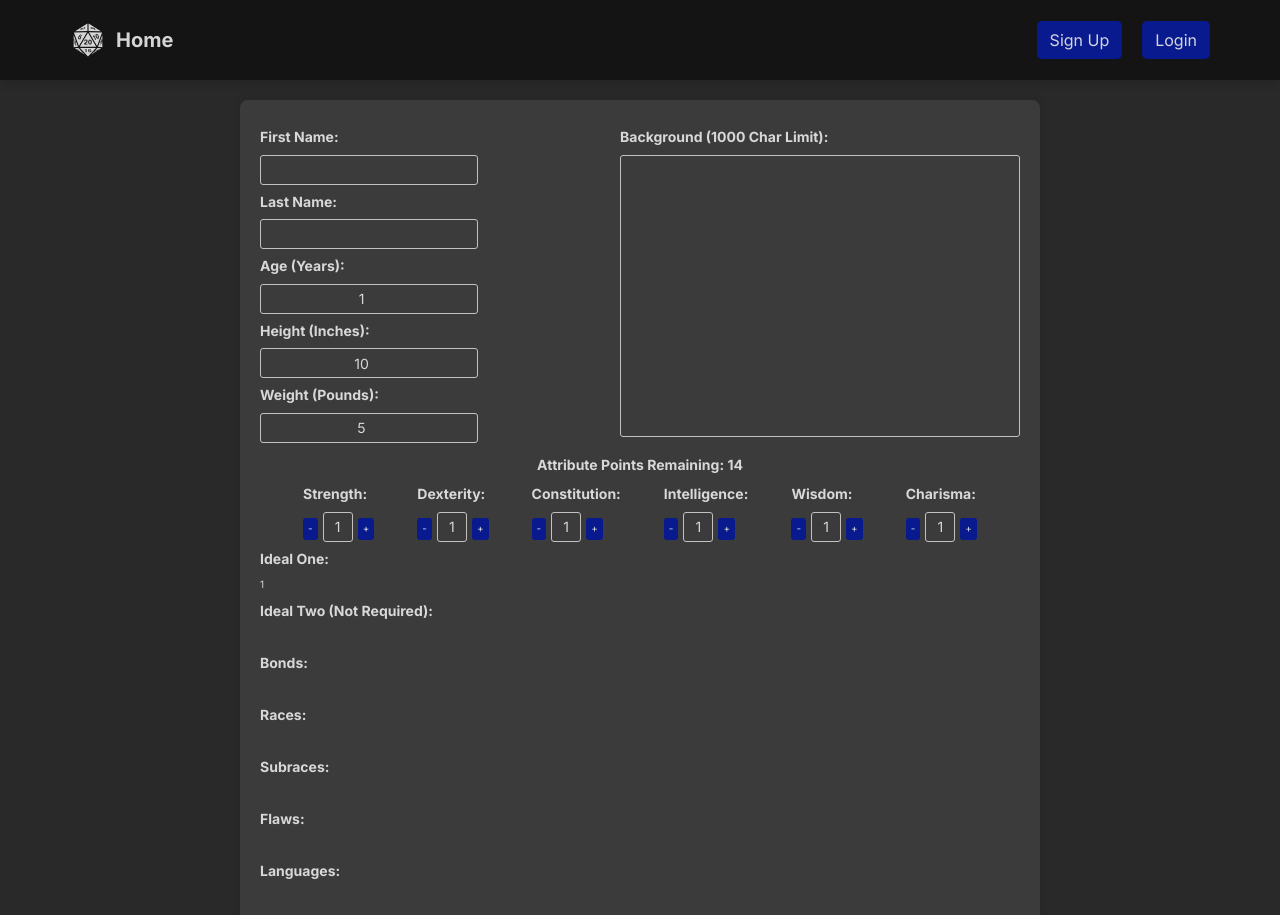
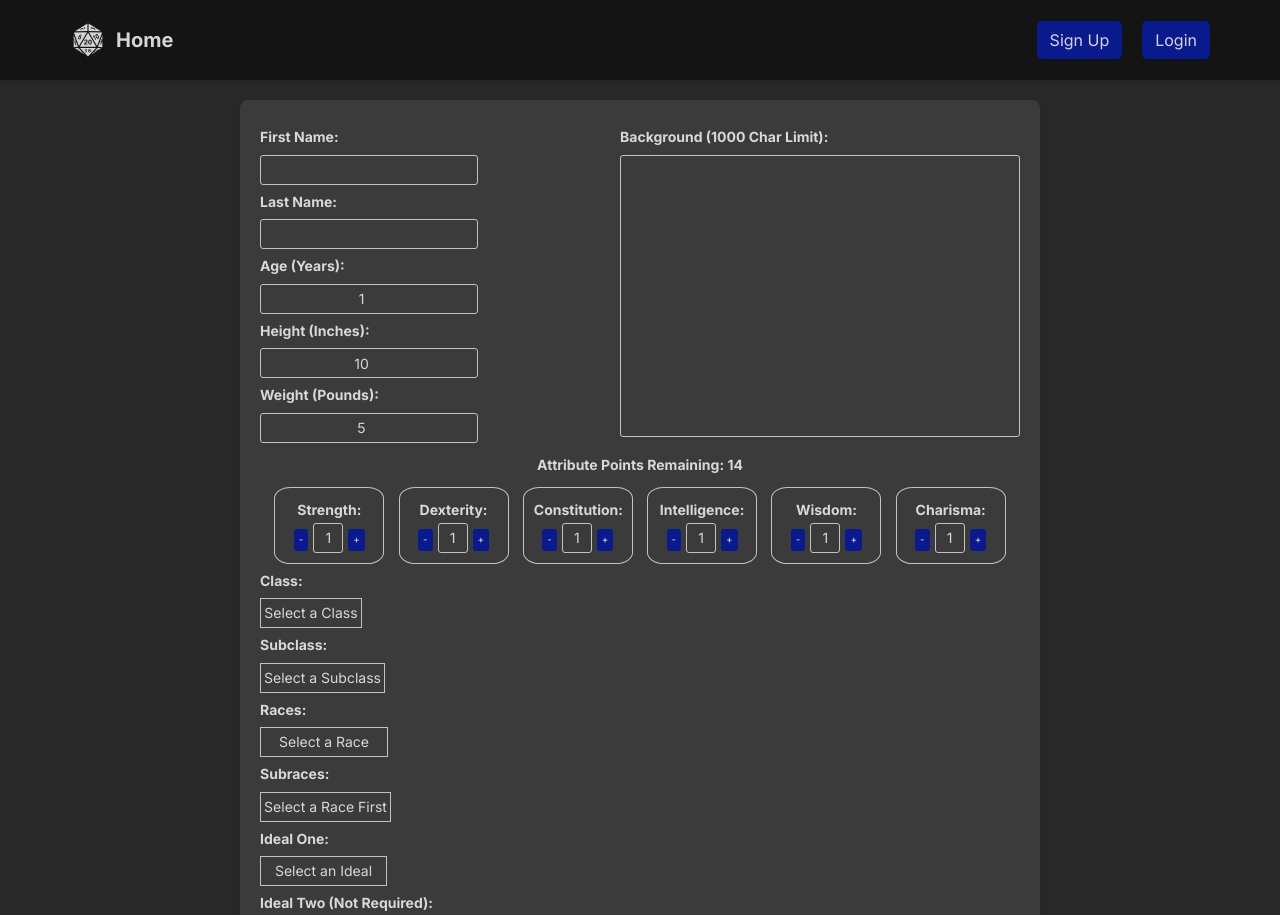
Before and after one commit to Xnrrrrrr/DND, a React (Vite) app in the folder frontend/: page /character-sheet in a window 1280 px wide. Shown: the top 915 px of the page. Built offline with nearby package versions, Linux system fonts and the light colour scheme; a web font is replaced by a local one.

Commit message:
Added home page and added more content to char sheet

```diff
--- a/frontend/src/App.jsx
+++ b/frontend/src/App.jsx
@@ -12,6 +12,7 @@ import './pages/Landing/Landing.css';
 import './pages/Login/Login.css';
 import './pages/SignUp/SignUp.css';
 import './pages/CharacterSheet/CharacterSheet.css'
+import './pages/Home/Home.css'
 
 const App = () => {
 	return (
--- a/frontend/src/index.css
+++ b/frontend/src/index.css
@@ -190,6 +190,24 @@ textarea {
     font-size: 1.2rem;
 }
 
+select {
+    border: 1px solid var(--theme-grey-200);
+    padding: 0.2rem 0.3rem 0rem;
+    font-size: 1.4rem;
+    height: 3rem;
+    text-align: center;
+    cursor: pointer;
+}
+
+option {
+    font-size: 1.4rem;
+    background-color: var(--theme-grey-o-600);
+}
+
+option:nth-child(even) {
+    background-color: var(--theme-grey-o-500);
+}
+
 ::-webkit-scrollbar {
     width: 8px;
 }
--- a/frontend/src/main.jsx
+++ b/frontend/src/main.jsx
@@ -11,7 +11,7 @@ import {
 import store from './store.js';
 import { Provider } from 'react-redux';
 
-import { Landing, Login, SignUp, CharacterSheet } from "./pages";
+import { Landing, Login, SignUp, CharacterSheet, Home } from "./pages";
 
 const router = createBrowserRouter(
 	createRoutesFromElements(
@@ -20,6 +20,7 @@ const router = createBrowserRouter(
 			<Route path="/login" element={<Login />} />
 			<Route path="/sign-up" element={<SignUp />} />
 			{/* Private Routes */}
+			<Route path="/home" element={<Home />} />
 			<Route path="/character-sheet" element={<CharacterSheet />} />
 		</Route>
 	)
--- a/frontend/src/pages/CharacterSheet/CharacterSheet.css
+++ b/frontend/src/pages/CharacterSheet/CharacterSheet.css
@@ -10,6 +10,12 @@
 .character-sheet-container form {
 	display: flex;
 	flex-direction: column;
+}
+
+.character-sheet-container form label {
+    display: block;
+    font-weight: bold;
+    margin: 0.5rem 0rem;
 }
 
 .character-sheet-top {
@@ -46,6 +52,19 @@
     justify-content: space-evenly;
 }
 
+.character-sheet-attribute-bottom div label {
+    margin: 0rem;
+}
+
+.character-sheet-attribute-bottom div {
+    width: 11rem;
+    border: 1px solid var(--theme-grey-200);
+    border-radius: 15%;
+    margin-top: 1rem;
+    padding: 1rem;
+    text-align: center;
+}
+
 .character-sheet-attribute-bottom div input {
     -moz-appearance: textfield;
     width: 3rem;
@@ -77,13 +96,8 @@
     margin-right: 0.5rem;
 }
 
-.character-sheet-container form label {
-    display: block;
-    font-weight: bold;
-    margin: 0.5rem 0rem;
-}
-
 .character-sheet-submit-btn {
+    margin-top: 1rem;
     padding: 1rem 2rem;
     background-color: var(--theme-blue-600);
     color: var(--theme-grey-o-100);
--- a/frontend/src/pages/CharacterSheet/CharacterSheet.jsx
+++ b/frontend/src/pages/CharacterSheet/CharacterSheet.jsx
@@ -3,6 +3,249 @@ import { Link, useNavigate } from "react-router-dom";
 import { Header } from "../../components";
 
 const maxAttributePoints = 20;
+
+const idealsArray = [
+	"Adventurous",
+	"Ambition",
+	"Charity",
+	"Compassion",
+	"Fairness",
+	"Freedom",
+	"Honor",
+	"Justice",
+	"Knowledge",
+	"Love",
+	"Loyalty",
+	"Perseverance",
+	"Self-Improvement",
+	"Tradition",
+	"Truth",
+	"Wealth",
+	"Wisdom",
+];
+
+const bondsArray = [
+	"Family",
+	"Mentor",
+	"Homeland",
+	"Artifact",
+	"Heirloom",
+	"Oath",
+	"Revenge",
+	"Justice",
+	"Love",
+];
+
+const classesArray = [
+	"Barbarian",
+	"Bard",
+	"Cleric",
+	"Druid",
+	"Fighter",
+	"Monk",
+	"Paladin",
+	"Ranger",
+	"Rogue",
+	"Sorcerer",
+	"Warlock",
+	"Wizard",
+	"Artificer",
+];
+
+const subclasses = {
+	Barbarian: [
+		"Path of the Berserker",
+		"Path of the Totem Warrior",
+		"Path of the Ancestral Guardian",
+		"Path of the Storm Herald",
+		"Path of the Zealot",
+		"Path of the Beast",
+		"Path of Wild Magic",
+	],
+	Bard: [
+		"College of Lore",
+		"College of Valor",
+		"College of Glamour",
+		"College of Swords",
+		"College of Whispers",
+		"College of Creation",
+		"College of Eloquence",
+	],
+	Cleric: [
+		"Knowledge Domain",
+		"Life Domain",
+		"Light Domain",
+		"Nature Domain",
+		"Tempest Domain",
+		"Trickery Domain",
+		"War Domain",
+		"Death Domain",
+		"Arcana Domain",
+		"Forge Domain",
+		"Grave Domain",
+		"Order Domain",
+		"Peace Domain",
+		"Twilight Domain",
+	],
+	Druid: [
+		"Circle of the Land",
+		"Circle of the Moon",
+		"Circle of Dreams",
+		"Circle of the Shepherd",
+		"Circle of Spores",
+		"Circle of Stars",
+		"Circle of Wildfire",
+	],
+	Fighter: [
+		"Champion",
+		"Battle Master",
+		"Eldritch Knight",
+		"Arcane Archer",
+		"Cavalier",
+		"Samurai",
+		"Psi Warrior",
+		"Echo Knight",
+	],
+	Monk: [
+		"Way of the Open Hand",
+		"Way of Shadow",
+		"Way of the Four Elements",
+		"Way of the Drunken Master",
+		"Way of the Kensei",
+		"Way of the Sun Soul",
+		"Way of the Long Death",
+		"Way of the Astral Self",
+		"Way of Mercy",
+	],
+	Paladin: [
+		"Oath of Devotion",
+		"Oath of the Ancients",
+		"Oath of Vengeance",
+		"Oath of Conquest",
+		"Oath of Redemption",
+		"Oath of Glory",
+		"Oath of the Crown",
+		"Oath of the Watchers",
+	],
+	Ranger: [
+		"Hunter",
+		"Beast Master",
+		"Gloom Stalker",
+		"Horizon Walker",
+		"Monster Slayer",
+		"Fey Wanderer",
+		"Swarmkeeper",
+	],
+	Rogue: [
+		"Thief",
+		"Assassin",
+		"Arcane Trickster",
+		"Mastermind",
+		"Swashbuckler",
+		"Inquisitive",
+		"Scout",
+		"Soulknife",
+	],
+	Sorcerer: [
+		"Draconic Bloodline",
+		"Wild Magic",
+		"Divine Soul",
+		"Shadow Magic",
+		"Storm Sorcery",
+		"Aberrant Mind",
+		"Clockwork Soul",
+	],
+	Warlock: [
+		"Archfey",
+		"Fiend",
+		"Great Old One",
+		"Hexblade",
+		"Celestial",
+		"Fathomless",
+		"Genie",
+	],
+	Wizard: [
+		"School of Abjuration",
+		"School of Conjuration",
+		"School of Divination",
+		"School of Enchantment",
+		"School of Evocation",
+		"School of Illusion",
+		"School of Necromancy",
+		"School of Transmutation",
+		"Bladesinging",
+		"War Magic",
+		"Chronurgy Magic",
+		"Graviturgy Magic",
+	],
+	Artificer: ["Alchemist", "Armorer", "Artillerist", "Battle Smith"],
+};
+
+const racesArray = [
+	"Dragonborn",
+	"Dwarf",
+	"Elf",
+	"Gnome",
+	"Half-Elf",
+	"Half-Orc",
+	"Halfling",
+	"Human",
+	"Tiefling",
+	"Aasimar",
+	"Goliath",
+	"Tabaxi",
+	"Genasi",
+	"Firbolg",
+	"Lizardfolk",
+	"Kenku",
+	"Yuan-ti Pureblood",
+	"Triton",
+	"Bugbear",
+	"Hobgoblin",
+	"Goblin",
+	"Kobold",
+	"Minotaur",
+	"Centaur",
+	"Satyr",
+	"Leonin",
+	"Loxodon",
+	"Simic Hybrid",
+	"Vedalken",
+	"Warforged",
+	"Changeling",
+	"Shifter",
+	"Kalashtar",
+	"Orc",
+	"Fairy",
+	"Hadozee",
+	"Autognome",
+	"Plasmoid",
+	"Thri-Kreen",
+	"Harengon",
+	"Owlin",
+	"Verdan",
+	"Gith",
+	"Grung",
+];
+
+const subracesObj = {
+	Dwarf: ["Hill Dwarf", "Mountain Dwarf"],
+	Elf: [
+		"High Elf",
+		"Wood Elf",
+		"Dark Elf (Drow)",
+		"Eladrin",
+		"Sea Elf",
+		"Shadar-Kai",
+	],
+	Gnome: ["Forest Gnome", "Rock Gnome", "Deep Gnome"],
+	Haffling: ["Lightfoot Halfling", "Stout Halfling", "Ghostwise Halfling"],
+	Tiefling: ["Feral Tiefling", "Asmodeus", "Zariel", "Levistus"],
+	Aasimar: ["Protector Aasimar", "Scourge Aasimar", "Fallen Aasimar"],
+	Genasi: ["Air Genasi", "Earth Genasi", "Fire Genasi", "Water Genasi"],
+	Shifter: ["Beasthide", "Longtooth", "Swiftstride", "Wildhunt"],
+	Gith: ["Githyanki", "Githzerai"],
+};
 
 const CharacterSheet = () => {
 	const [characterFirstName, setCharacterFirstName] = useState("");
@@ -11,6 +254,8 @@ const CharacterSheet = () => {
 	const [height, setHeight] = useState(10);
 	const [weight, setWeight] = useState(5);
 	const [background, setBackground] = useState("");
+	const [primaryClass, setPrimaryClass] = useState("");
+	const [subclass, setSubclass] = useState("");
 	const [idealOne, setIdealOne] = useState("");
 	const [idealTwo, setIdealTwo] = useState("");
 	const [bonds, setBonds] = useState("");
@@ -54,6 +299,25 @@ const CharacterSheet = () => {
 			return;
 		}
 		attributeSetter(currentValue + change);
+	};
+
+	const handleClassChange = (e) => {
+		setPrimaryClass(e.target.value);
+		setSubclass(""); // Reset subclass when a new class is selected
+	};
+
+	const handleIdealOneChange = (e) => {
+		setIdealOne(e.target.value);
+		if (idealTwo === e.target.value) {
+			setIdealTwo("");
+		}
+	};
+
+	const handleIdealTwoChange = (e) => {
+		setIdealTwo(e.target.value);
+		if (idealOne === e.target.value) {
+			setIdealOne("");
+		}
 	};
 
 	const submitHandler = async (e) => {
@@ -367,14 +631,84 @@ const CharacterSheet = () => {
 					</div>
 					<div></div>
 					<div>
+						<label htmlFor="primaryClass">Class:</label>
+						<select
+							id="primaryClass"
+							value={primaryClass}
+							onChange={handleClassChange}
+						>
+							<option value="">Select a Class</option>
+							{classesArray.map((c) => (
+								<option key={c} value={c}>
+									{c}
+								</option>
+							))}
+						</select>
+					</div>
+					<div>
+						<label htmlFor="subClass">Subclass:</label>
+						<select
+							id="subClass"
+							value={subclass}
+							onChange={(e) => setSubclass(e.target.value)}
+							disabled={!primaryClass}
+						>
+							<option value="">Select a Subclass</option>
+							{primaryClass &&
+								subclasses[primaryClass]?.map((sc) => (
+									<option key={sc} value={sc}>
+										{sc}
+									</option>
+								))}
+						</select>
+					</div>
+					<div>
+						<label htmlFor="races">Races:</label>
+						<select
+							id="races"
+							value={races}
+							onChange={(e) => setRaces(e.target.value)}
+						>
+							<option value="">Select a Race</option>
+							{racesArray.map((r) => (
+								<option key={r} value={r}>
+									{r}
+								</option>
+							))}
+						</select>
+					</div>
+					<div>
+						<label htmlFor="subraces">Subraces:</label>
+						<select
+							id="subraces"
+							value={subraces}
+							onChange={(e) => setSubraces(e.target.value)}
+							disabled={!races}
+						>
+							<option value="">Select a Race First</option>
+							{races &&
+								subracesObj[races]?.map((sr) => (
+									<option key={sr} value={sr}>
+										{sr}
+									</option>
+								))}
+						</select>
+					</div>
+					<div>
 						<label htmlFor="idealOne">Ideal One:</label>
 						<select
 							id="idealOne"
 							value={idealOne}
-							onChange={(e) => setIdealOne(e.target.value)}
+							onChange={handleIdealOneChange}
 						>
-							<option>1</option>
-							<option>2</option>
+							<option value="">Select an Ideal</option>
+							{idealsArray
+								.filter((ideal) => ideal !== idealTwo)
+								.map((ideal) => (
+									<option key={ideal} value={ideal}>
+										{ideal}
+									</option>
+								))}
 						</select>
 					</div>
 					<div>
@@ -384,9 +718,16 @@ const CharacterSheet = () => {
 						<select
 							id="idealTwo"
 							value={idealTwo}
-							onChange={(e) => setIdealTwo(e.target.value)}
+							onChange={handleIdealTwoChange}
 						>
-							{/* Add options here */}
+							<option value="">Select an Ideal</option>
+							{idealsArray
+								.filter((ideal) => ideal !== idealOne)
+								.map((ideal) => (
+									<option key={ideal} value={ideal}>
+										{ideal}
+									</option>
+								))}
 						</select>
 					</div>
 					<div>
@@ -396,27 +737,12 @@ const CharacterSheet = () => {
 							value={bonds}
 							onChange={(e) => setBonds(e.target.value)}
 						>
-							{/* Add options here */}
-						</select>
-					</div>
-					<div>
-						<label htmlFor="races">Races:</label>
-						<select
-							id="races"
-							value={races}
-							onChange={(e) => setRaces(e.target.value)}
-						>
-							{/* Add options here */}
-						</select>
-					</div>
-					<div>
-						<label htmlFor="subraces">Subraces:</label>
-						<select
-							id="subraces"
-							value={subraces}
-							onChange={(e) => setSubraces(e.target.value)}
-						>
-							{/* Add options here */}
+							<option value="">Select a Bond</option>
+							{bondsArray.map((bond) => (
+								<option key={bond} value={bond}>
+									{bond}
+								</option>
+							))}
 						</select>
 					</div>
 					<div>
--- a/frontend/src/pages/Login/Login.jsx
+++ b/frontend/src/pages/Login/Login.jsx
@@ -14,7 +14,7 @@ const Login = () => {
 
 	useEffect(() => {
 		if (document.cookie.includes("uname")) {
-			navigate('/');
+			navigate('/home');
 		}
 	}, []);
 
@@ -27,7 +27,7 @@ const Login = () => {
 				console.log(res);
 				document.cookie = `uname=${res.username}; path=/; max-age=${30 * 24 * 60 * 60 * 1000}`;
 			}
-			navigate('/');
+			navigate('/home');
             window.location.reload();
         } catch (err) {
             console.error(err?.data?.message || err.error)
--- a/frontend/src/pages/SignUp/SignUp.jsx
+++ b/frontend/src/pages/SignUp/SignUp.jsx
@@ -16,7 +16,7 @@ const SignUp = () => {
 
 	useEffect(() => {
 		if (document.cookie.includes("uname")) {
-			navigate('/');
+			navigate('/home');
 		}
 	}, []);
 
--- a/frontend/src/pages/index.js
+++ b/frontend/src/pages/index.js
@@ -2,10 +2,12 @@ import Landing from './Landing/Landing.jsx';
 import Login from './Login/Login.jsx';
 import SignUp from './SignUp/SignUp.jsx';
 import CharacterSheet from './CharacterSheet/CharacterSheet.jsx';
+import Home from './Home/Home.jsx';
 
 export {
     Landing,
     Login,
     SignUp,
     CharacterSheet,
+    Home,
 };
```
Also changed, not shown: frontend/src/pages/Home/Home.jsx (added, +16 -0 lines), frontend/src/pages/Home/Home.css (added), 1 other file (tests, documents, lock files or other folders).
